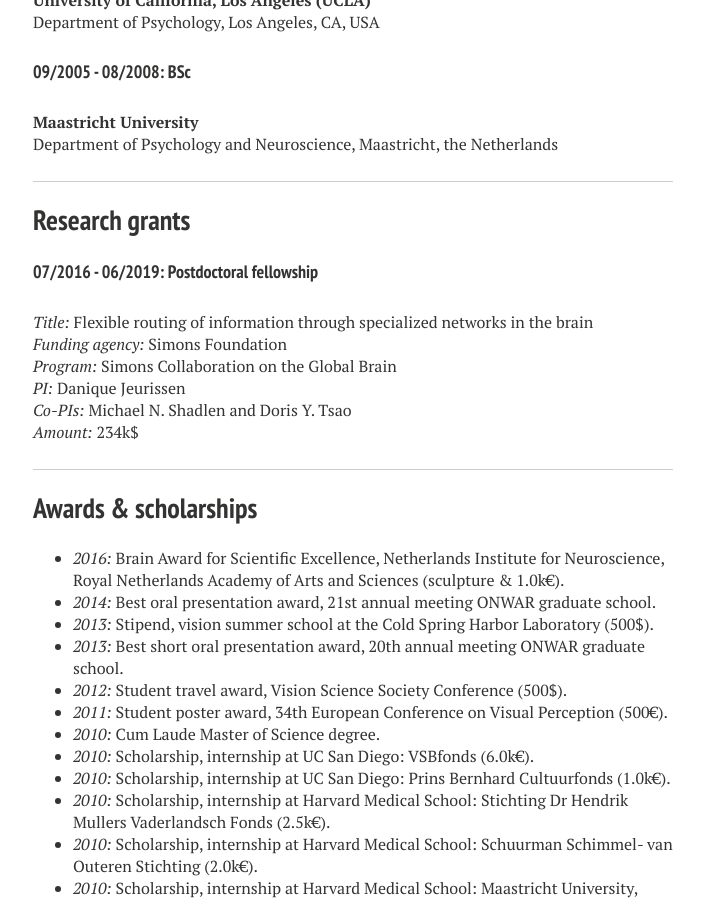
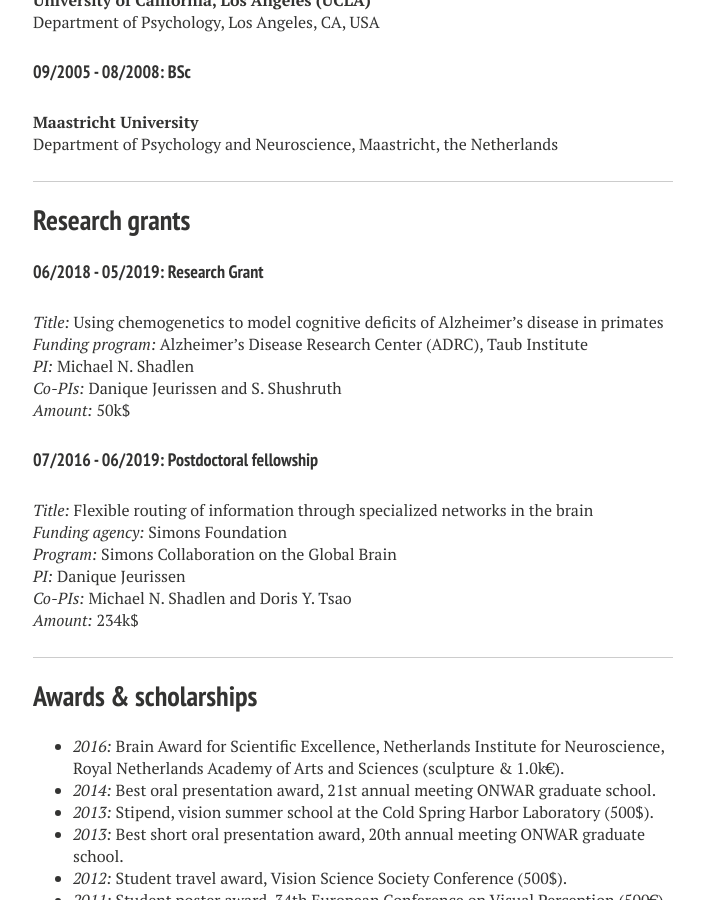
Before and after one commit to DaniqueJeurissen/DaniqueJeurissen.github.io, a Jekyll site: the page built from cv/index.md, in a window 1280 px wide and 900 px high, scrolled down 1511 px. Shown: the whole window, without its empty margins (287-991 px from the left). Built offline with Jekyll 4.4.1, drawn with Linux system fonts in a browser that asks for light colours; nearby versions of some CDN libraries.

Commit message:
Adding Alzheimer's grant

```diff
--- a/cv/index.md
+++ b/cv/index.md
@@ -58,6 +58,13 @@ Department of Psychology and Neuroscience, Maastricht, the Netherlands<br/>
 
 ## Research grants
 
+#### 06/2018 -	05/2019: Research Grant
+_Title:_ Using chemogenetics to model cognitive deficits of Alzheimer's disease in primates<br/>
+_Funding program:_ Alzheimer's Disease Research Center (ADRC), Taub Institute<br/>
+_PI:_ Michael N. Shadlen<br/>
+_Co-PIs:_  Danique Jeurissen and S. Shushruth<br/>
+_Amount:_ 50k$<br/>
+
 #### 07/2016 -	06/2019: Postdoctoral fellowship
 _Title:_ Flexible routing of information through specialized networks in the brain<br/>
 _Funding agency:_ Simons Foundation<br/>
```
